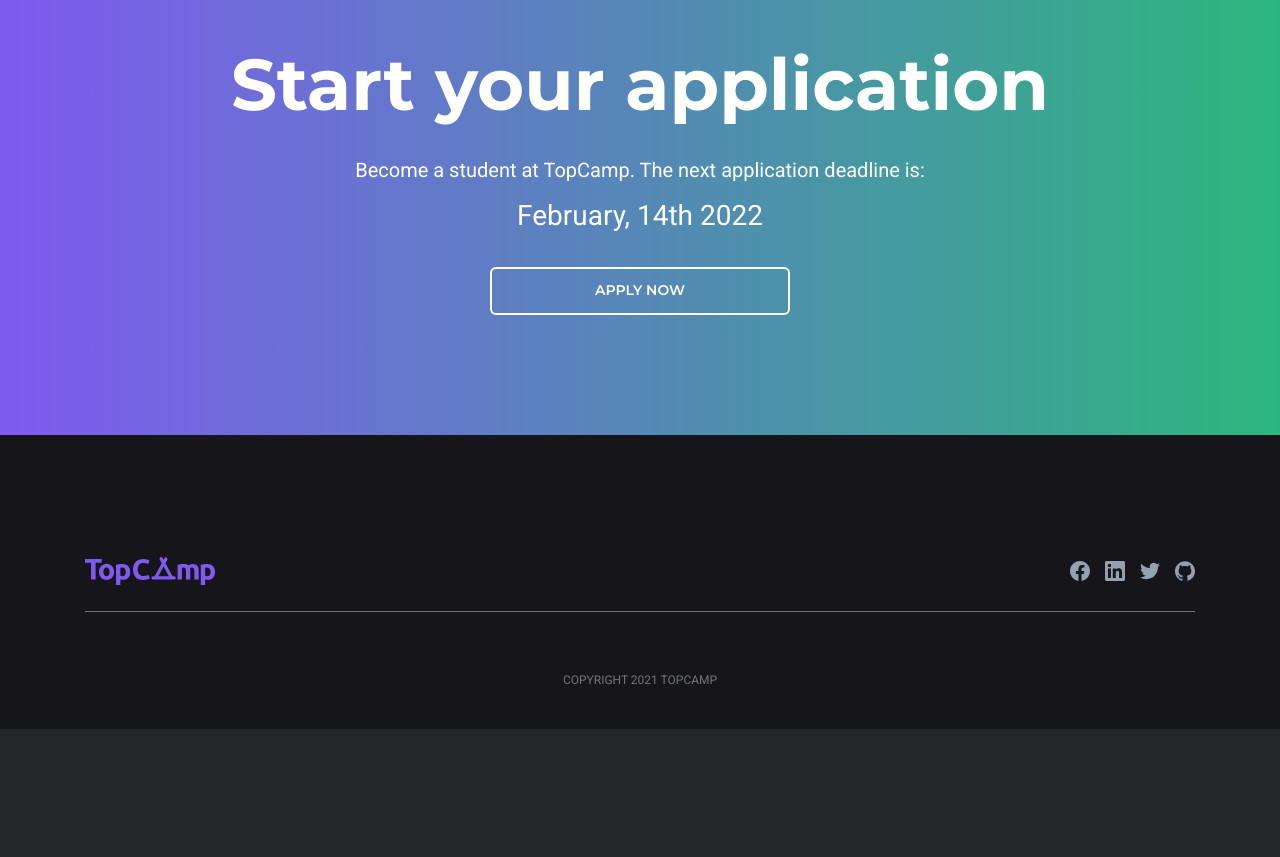
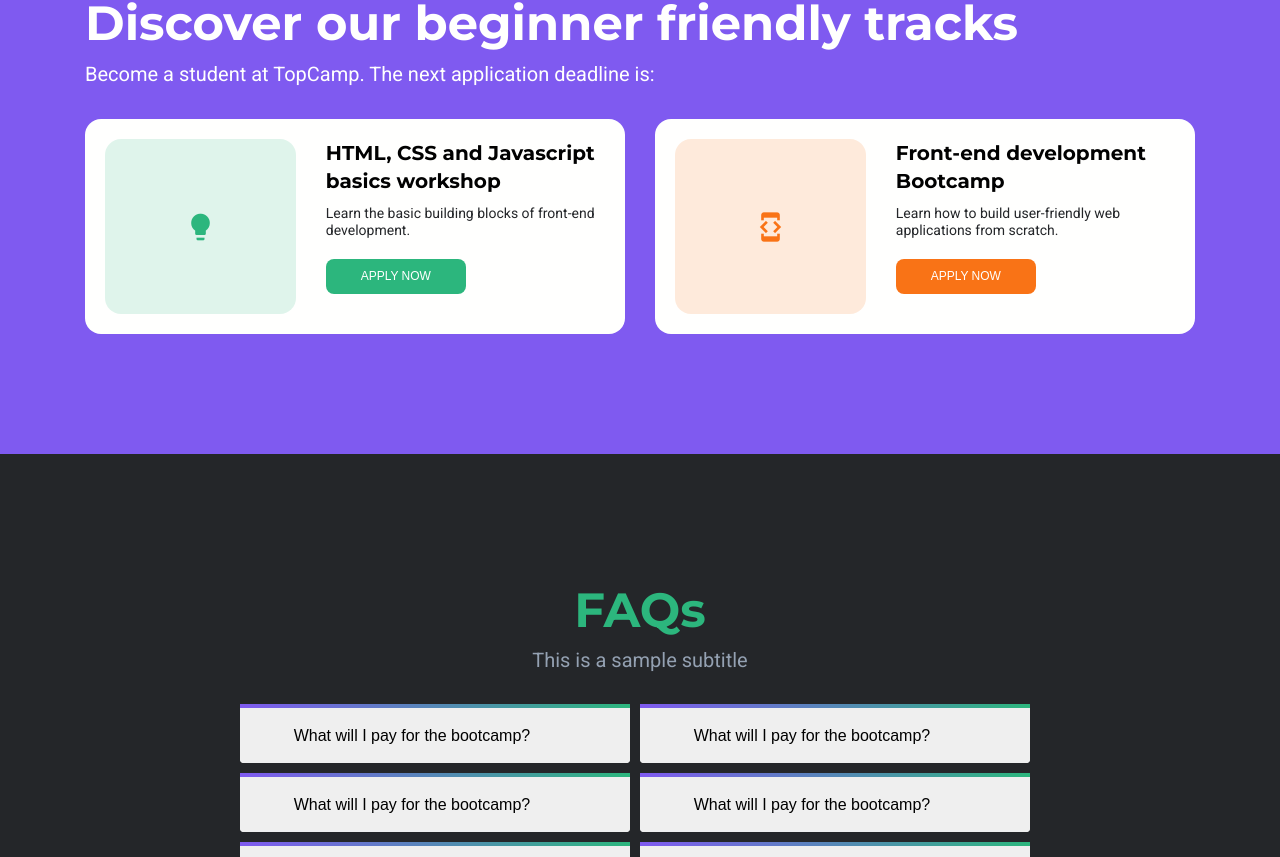
Before and after one commit to thearslankhalid/topcamp-website, a Next.js app: page / in a window 1280 px wide. Shown: the part 923-1780 px from the top of the page. Before the commit the page ends 1652 px from the top, so only its background shows below. Built offline with nearby package versions, Linux system fonts and the light colour scheme.

Commit message:
New: add more home page sections

```diff
--- a/src/components/common/CtaSection.js
+++ b/src/components/common/CtaSection.js
@@ -9,7 +9,7 @@ export default function CTASection() {
           <div className={`col ${styles.container}`}>
             <h1 className={styles.title}>Start your application</h1>
             <p className={styles.lead}>Become a student at TopCamp. The next application deadline is:</p>
-            <p className={styles.date}>February, 14th 2022</p>
+            <p className={styles.date}>March, 1<sup className={styles.sup}>st</sup> 2022</p>
             <a className={styles.link} href="https://www.google.com">Apply now</a>
           </div>
         </div>
--- /dev/null
+++ b/src/components/common/FaqSection.js
@@ -0,0 +1,89 @@
+import { useState } from 'react';
+import styles from '@/styles/components/common/faqSection.module.scss'
+
+const FaqItem = ({ faq }) => {
+  const [isOpen, setIsOpen] = useState(false);
+
+  const toggleFaqItem = () => setIsOpen(!isOpen);
+
+  return (
+    <div className={styles.faqItem}>
+      <button onClick={toggleFaqItem} className={styles.faqButton}>
+        {
+          isOpen
+            ? (
+              <span className="material-icons-outlined md-36">
+                &#xe5ce;
+              </span>
+            ) : (
+              <span className="material-icons-outlined md-36">
+                &#xe5cf;
+              </span>
+            )
+        }
+        {faq.question}
+      </button>
+
+      {
+        isOpen
+          ? <p>{faq.answer}</p>
+          : null
+      }
+    </div>
+  )
+};
+
+export default function FaqSection() {
+  const faqColumns = [
+    [
+      {
+        question: 'What will I pay for the bootcamp?',
+        answer: 'This is a sample long answer to test how faqs look like in the first place if it is very long. Lets see how it looks.'
+      },
+      {
+        question: 'What will I pay for the bootcamp?',
+        answer: 'This is a sample long answer to test how faqs look like in the first place if it is very long. Lets see how it looks.'
+      },
+      {
+        question: 'What will I pay for the bootcamp?',
+        answer: 'This is a sample long answer to test how faqs look like in the first place if it is very long. Lets see how it looks.'
+      },
+    ],
+    [
+      {
+        question: 'What will I pay for the bootcamp?',
+        answer: 'This is a sample long answer to test how faqs look like in the first place if it is very long. Lets see how it looks.'
+      },
+      {
+        question: 'What will I pay for the bootcamp?',
+        answer: 'This is a sample long answer to test how faqs look like in the first place if it is very long. Lets see how it looks.'
+      },
+      {
+        question: 'What will I pay for the bootcamp?',
+        answer: 'This is a sample long answer to test how faqs look like in the first place if it is very long. Lets see how it looks.'
+      }
+    ]
+  ];
+
+  const renderFaqColumn = (column) => (
+    <div className={styles.faqColumnContainer}>
+      {column.map((faq, index) => (<FaqItem faq={faq} key={`faq-${index}`} />))}
+    </div>
+  );
+
+  return (
+    <section className={styles.faqSection}>
+      <div className='container'>
+        <div className='row'>
+          <div className='col'>
+            <h2 className={styles.title}>FAQs</h2>
+            <p className={styles.subtitle}>This is a sample subtitle</p>
+            <div className={styles.faqContainer}>
+              {faqColumns.map((column, index) => renderFaqColumn(column))}
+            </div>
+          </div>
+        </div>
+      </div>
+    </section>
+  )
+}
--- a/src/components/common/Footer.js
+++ b/src/components/common/Footer.js
@@ -35,7 +35,7 @@ export default function Footer() {
           <div className='col'>
             <hr className={styles.hr} />
             <div className={styles.copyrightContainer}>
-              <small className={styles.copyright}>Copyright 2021 TopCamp</small>
+              <small className={styles.copyright}>Copyright 2022 TopCamp</small>
             </div>
           </div>
         </div>
--- a/src/components/home/Hero.js
+++ b/src/components/home/Hero.js
@@ -43,8 +43,8 @@ export default function Hero() {
                   }
               </ul>
               <form className={styles.subscribeForm}>
-                <input type="email" required placeholder='Enter your email address' />
-                <button type='submit'>Enroll Now</button>
+                {/* <input type="email" required placeholder='Enter your email address' /> */}
+                <button type='submit'>Apply Now</button>
               </form>
             </header>
           </div>
--- /dev/null
+++ b/src/components/home/discoverSection.js
@@ -0,0 +1,64 @@
+import styles from '@/styles/components/home/discoverSection.module.scss';
+
+const tracks = [
+  {
+    icon: 'lightbulb',
+    title: 'HTML, CSS and Javascript basics workshop',
+    description: 'Learn the basic building blocks of front-end development.',
+    deadline: '01-03-2022',
+    buttonText: 'Apply now',
+  },
+  {
+    icon: 'developer_mode',
+    title: 'Front-end development Bootcamp',
+    description: 'Learn how to build user-friendly web applications from scratch.',
+    deadline: '30-04-2022',
+    buttonText: 'Apply now',
+  },
+];
+
+const TrackCard = ({ track, secondary }) => (
+  <div className="col-lg-6">
+    <div className={`${secondary ? styles.secondaryTrackCard : ''} ${styles.trackCard}`}>
+      <div className="row">
+        <div className="col-5">
+          <div className={styles.trackCardImage}>
+            <span className={`material-icons ${styles.trackCardIcon}`}>{track.icon}</span>
+          </div>
+        </div>
+
+        <div className="col-7">
+          <div className={styles.trackCardBody}>
+            <h3 className={styles.trackCardTitle}>{track.title}</h3>
+            <p className={styles.trackCardDescription}>{track.description}</p>
+            <button className={styles.trackCardButton}>{track.buttonText}</button>
+          </div>
+        </div>
+      </div>
+    </div>
+  </div>
+);
+
+export default function DiscoverSection() {
+  return (
+    <section className={styles.ctaSection}>
+      <div className="container">
+        <div className="row">
+          <div className={`col ${styles.container}`}>
+            <h1 className={styles.title}>
+              Discover our beginner friendly tracks
+            </h1>
+            <p className={styles.lead}>
+              Become a student at TopCamp. The next application deadline is:
+            </p>
+            <div className={`row ${styles.trackCardsContainer}`}>
+              {tracks.map((track, index) => (
+                <TrackCard key={`track-card-${index}`} secondary={(index + 1) % 2 == 0} track={track} />
+              ))}
+            </div>
+          </div>
+        </div>
+      </div>
+    </section>
+  );
+}
--- a/src/pages/_document.js
+++ b/src/pages/_document.js
@@ -38,7 +38,7 @@ class MyDocument extends Document {
             href="https://cdnjs.cloudflare.com/ajax/libs/twitter-bootstrap/4.5.0/css/bootstrap-grid.min.css"
           />
           <link
-            href="https://fonts.googleapis.com/icon?family=Material+Icons"
+            href="https://fonts.googleapis.com/icon?family=Material+Icons+Outlined|Material+Icons"
             rel="stylesheet"
           />
         </Head>
--- a/src/pages/index.js
+++ b/src/pages/index.js
@@ -1,6 +1,8 @@
 import Head from 'next/head'
 import TopNav from '@/components/common/TopNav'
 import Hero from '@/components/home/Hero'
+import DiscoverSection from '@/components/home/discoverSection'
+import FaqSection from '@/components/common/FaqSection'
 import CTASection from '@/components/common/CtaSection'
 import Footer from '@/components/common/Footer'
 
@@ -15,6 +17,8 @@ export default function Home() {
       <main>
         <TopNav />
         <Hero />
+        <DiscoverSection />
+        <FaqSection />
         <CTASection />
         <Footer />
       </main>
--- a/src/styles/_colors.scss
+++ b/src/styles/_colors.scss
@@ -11,6 +11,8 @@ $black-100: #242629;
 $black-200: #16161a;
 $black-300: #010101;
 
+$orange-100: #f97316;
+
 $colors: (
   "primary": $primary-color,
   "secondary": $secondary-color,
@@ -19,7 +21,8 @@ $colors: (
   "gray-200": $gray-200,
   "black-100": $black-100,
   "black-200": $black-200,
-  "black-300": $black-300
+  "black-300": $black-300,
+  "orange-100": $orange-100
 );
 
 @each $color-name, $color-value in $colors {
--- a/src/styles/components/common/ctaSection.module.scss
+++ b/src/styles/components/common/ctaSection.module.scss
@@ -38,7 +38,6 @@
 
   margin: 0;
   margin-block-end: 30px;
-
 }
 
 .lead {
@@ -67,6 +66,11 @@
   }
 }
 
+.sup {
+  font-size: 16px;
+  line-height: 17px;
+}
+
 .link {
   @extend .text-primary;
 
--- /dev/null
+++ b/src/styles/components/common/faqSection.module.scss
@@ -0,0 +1,102 @@
+@use '@/styles/colors' as *;
+@use '@/styles/typography' as *;
+@use '@/styles/fonts' as *;
+@use '@/styles/responsive' as *;
+@use '@/styles/variables' as *;
+
+.faqSection {
+  @extend .bg-black-100;
+
+  padding-block: 120px;
+
+  @include lgAndBelow() {
+    padding-block: 100px;
+  }
+
+  @include mdAndBelow() {
+    padding-block: 80px;
+  }
+
+  @include smAndBelow() {
+    padding-block: 60px;
+  }
+}
+
+.title {
+  @extend .heading-2;
+  @extend .text-tertiary;
+
+  margin-block-start: 0;
+  margin-block-end: 0;
+  text-align: center
+}
+
+.subtitle {
+  @extend .text-gray-100;
+
+  font-size: 20px;
+  line-height: 28px;
+  margin-block-start: 0;
+  margin-block-end: 30px;
+  text-align: center;
+}
+
+.faqContainer {
+  display: flex;
+  gap: 10px;
+  max-width: 800px;
+  margin: 0 auto;
+
+  @media screen and (max-width: 768px) {
+    flex-direction: column;
+  }
+}
+
+.faqColumnContainer {
+  display: flex;
+  flex-direction: column;
+  width: calc(50% - 10px);
+
+  @media screen and (max-width: 768px) {
+    width: 100%;
+  }
+}
+
+.faqItem {
+  @extend .bg-primary;
+  border-radius: $border-radius-100;
+  position: relative;
+  width: 100%;
+
+  &::before {
+    content: "";
+    position: absolute;
+    width: 100%;
+    height: 4px;
+    @extend .bg-gradient;
+  }
+
+  &:not(:last-child) {
+    margin-block-end: 10px;
+  }
+
+  button {
+    display: flex;
+    align-items: center;
+    gap: 15px;
+    padding: 20px 20px 15px 20px;
+    width: 100%;
+    text-align: left;
+    font-size: 1rem;
+    border: none;
+    border-radius: $border-radius-100;
+  }
+
+  p {
+    padding-inline-start: 20px;
+    font-size: 14px;
+    line-height: 1rem;
+    padding-block: 20px;
+    margin-block: 0;
+  }
+}
--- /dev/null
+++ b/src/styles/components/home/discoverSection.module.scss
@@ -0,0 +1,160 @@
+@use '@/styles/colors' as *;
+@use '@/styles/typography' as *;
+@use '@/styles/fonts' as *;
+@use '@/styles/responsive' as *;
+@use '@/styles/variables' as *;
+
+$track-card--border-radius: 16px;
+$track-card--base-color: $tertiary-color;
+
+.ctaSection {
+  @extend .bg-secondary;
+
+  padding-block: 120px;
+
+  @include lgAndBelow() {
+    padding-block: 100px;
+  }
+
+  @include mdAndBelow() {
+    padding-block: 80px;
+  }
+
+  @include smAndBelow() {
+    padding-block: 60px;
+  }
+}
+
+.container {
+  display: flex;
+  flex-direction: column;
+
+  @include mdAndBelow() {
+    align-items: flex-start;
+  }
+}
+
+.title {
+  @extend .heading-2;
+  @extend .text-primary;
+
+  margin: 0;
+  margin-block-end: 0;
+}
+
+.lead {
+  @extend .text-primary;
+
+  font-size: 20px;
+  line-height: 1.5;
+  margin: 0;
+  margin-block-end: 30px;
+
+  @include smAndBelow() {
+    font-size: 16px;
+  }
+}
+
+.trackCardsContainer {
+  flex-wrap: wrap;
+}
+
+.trackCard {
+  @extend .bg-primary;
+
+  border-radius: $track-card--border-radius;
+  padding: 20px;
+
+  @media screen and (max-width: 992px) {
+    margin-block-end: 30px;
+  }
+
+  .trackCardImage {
+    border-radius: $track-card--border-radius;
+    height: 100%;
+    width: 100%;
+    min-height: 175px;
+    background-color: rgba($color: $track-card--base-color, $alpha: 0.15);
+    display: grid;
+    place-items: center;
+    transition: background-color ease-in 0.3s;
+  }
+
+  .trackCardIcon {
+    color: $track-card--base-color;
+    font-size: 32px;
+    transition: color ease-in 0.3s;
+  }
+
+  .trackCardBody {
+    height: 100%;
+  }
+
+  .trackCardTitle {
+    @extend .text-black-300;
+    @extend .font-secondary;
+
+    font-size: 20px;
+    line-height: 28px;
+    margin-block-start: 0;
+    margin-block-end: 10px;
+  }
+
+  .trackCardDescription {
+    @extend .text-black-100;
+
+    font-size: 14px;
+    line-height: 17px;
+    margin-block-start: 0;
+    margin-block-end: 20px;
+  }
+
+  .trackCardButton {
+    @extend .text-primary;
+
+    border: none;
+    font-size: 12px;
+    line-height: 17px;
+    border-radius: 8px;
+    height: 35px;
+    width: 140px;
+    text-transform: uppercase;
+    background-color: $track-card--base-color;
+
+    @media screen and (max-width: 992px) {
+      margin-block-start: auto;
+    }
+  }
+
+  &:hover {
+    .trackCardImage {
+      background-color: $track-card--base-color;
+    }
+
+    .trackCardIcon {
+      color: $primary-color;
+    }
+  }
+}
+
+.secondaryTrackCard {
+  $track-card--base-color: $orange-100;
+
+  .trackCardImage {
+    background-color: rgba($color: $track-card--base-color, $alpha: 0.15);
+  }
+
+  .trackCardIcon {
+    color: $track-card--base-color;
+  }
+
+  .trackCardButton {
+    background-color: $track-card--base-color;
+  }
+
+  &:hover {
+    .trackCardImage {
+      background-color: $track-card--base-color;
+    }
+  }
+}
```
Also changed, not shown: public/assets/frontend.jpg (added).
